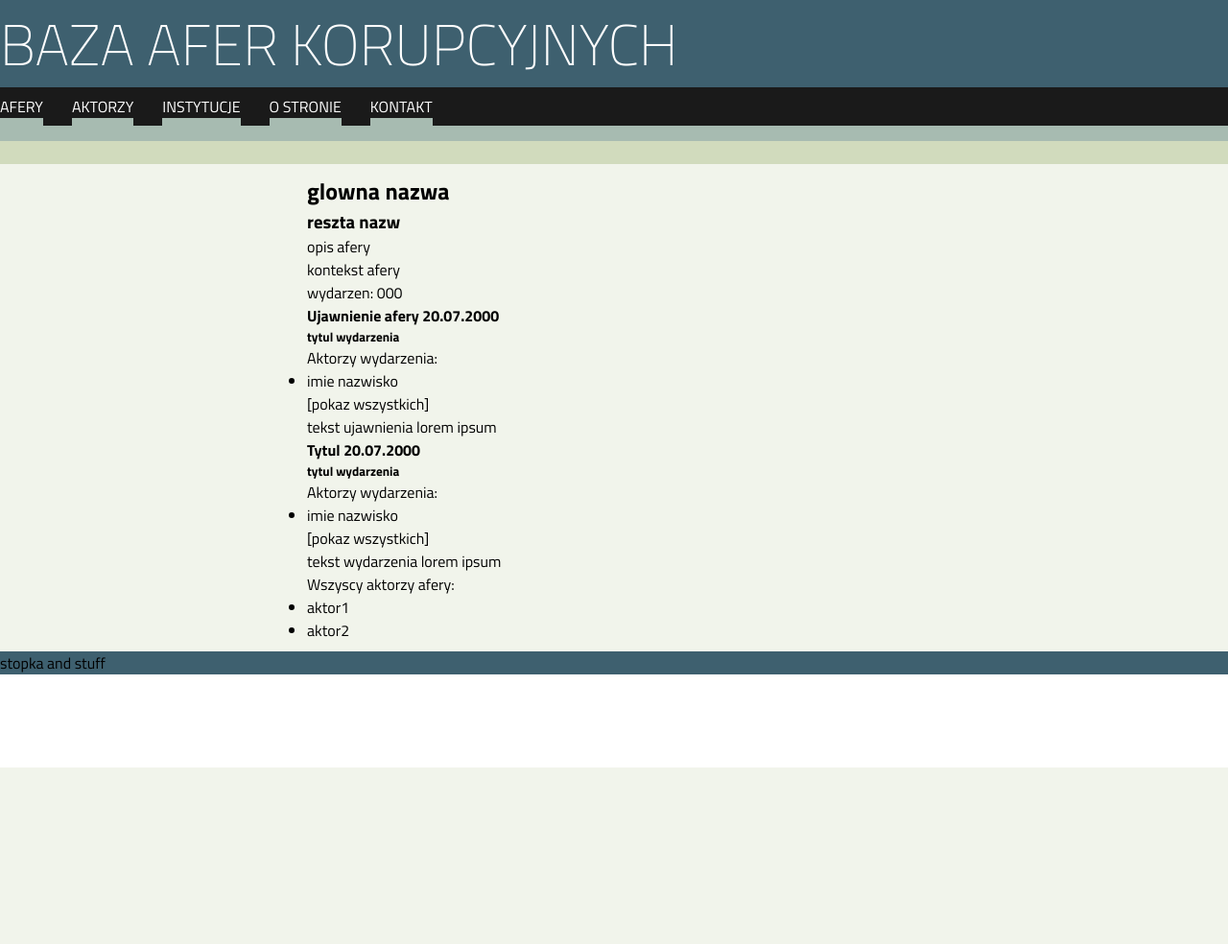
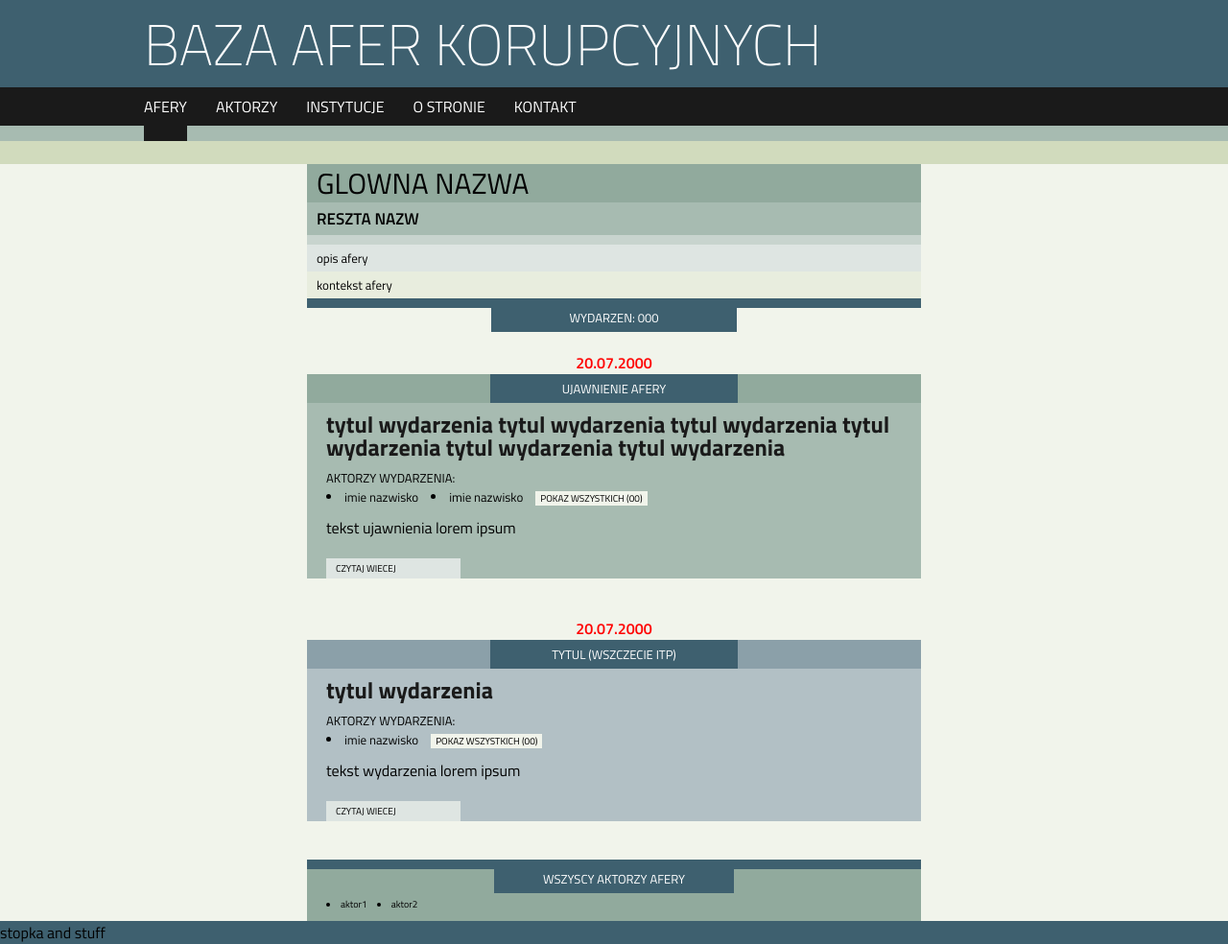
Before and after one commit to CCLab/BriberyDB, a Django app: template templates/afera.html in a window 1280 px wide. Shown: the whole page at 96% size. Before the commit the page ends 800 px from the top, so only its background shows below. Run offline with Django 3.2, Linux system fonts and the light colour scheme; the template is opened without the code that fills it, so the values that code supplies are empty.

Commit message:
css work by kya

```diff
--- a/static/style.css
+++ b/static/style.css
@@ -10,6 +10,8 @@ a:hover,span:hover {
 html, body {
 	font-family: 'Titillium Web', sans-serif;
 }
+
+h2, h3, h4, h5, h6 { font-weight: 400; }
 
 /* 300 400 600 700
 #1a1a1a czarny
@@ -60,6 +62,7 @@ html, body {
 	font-size: 60px;
 	text-transform: uppercase;
 	color: #fff;
+	padding-left:150px;
 }
 
 #header #navi-top {
@@ -70,6 +73,7 @@ html, body {
 	height:5ex;
 	border-bottom: 2ex solid #a7bbb1;
 	text-transform: uppercase;
+        padding-left:150px;
 }
 #header #navi-top ul li {
 	padding-top:1ex;
@@ -81,11 +85,11 @@ html, body {
 #header #navi-top ul li a {
 	color: #fff;
         border-bottom: 2ex solid #a7bbb1 ;
+	padding-bottom:8px;
 }
-#header #navi-top ul li a:hover {
-border-bottom: 2ex solid black;
+#header #navi-top ul li a:hover, #header #navi-top ul li a#active {
+	border-bottom: 2ex solid #1a1a1a;
 }
-#header #navi-top ul li a:active {}
 
 /********** end header ************/
 
@@ -101,45 +105,155 @@ border-bottom: 2ex solid black;
 
 #jedna-afera {
 	width: 50%; margin: 0 auto;
-	padding: 10px;}
-#jedna-afera h2 {}
-#jedna-afera h3 {}
+	padding: 0;
+}
+#jedna-afera h2 {
+        padding: 5px 10px;
+	font-weight: 400;
+	font-size: 30px;
+	text-transform:uppercase;
+	background-color: #91aa9d;
+	line-height:2ex;
+}
+#jedna-afera h3 {
+        padding: 4px 10px;
+	font-weight: 600;
+	font-size: 17px;
+	text-transform:uppercase;
+	background-color: #a7bbb1;
+	border-bottom: 10px solid #c8d4ce;
+}
 
-#jedna-afera p#opis {}
-#jedna-afera p#kontekst {}
+#jedna-afera p#opis {
+	font-size: small;
+        padding: 4px 10px;
+	background-color: #dee5e2 ;
+}
+#jedna-afera p#kontekst {
+	font-size: small;
+        padding: 4px 10px;
+	background-color: #e8edde;
+	border-bottom: 10px solid #3e606f ;
+}
 
-#jedna-afera #wydarzen {}
+#jedna-afera .wydarzen {
+	margin: 0 auto;
+	text-align: center;
+	text-transform: uppercase;
+	font-size: small;
+	width:40%;
+	color: #fff;
+        background-color: #3e606f;
+	padding-bottom:5px;
+	margin-bottom: 20px;
+}
 
-#jedna-afera #ujawnienie {}
-#jedna-afera #ujawnienie #ujawnienie-more {}
+#jedna-afera #ujawnienie { background-color: #a7bbb1; }
 
-#jedna-afera #ujawnienie h4 {}
-#jedna-afera #ujawnienie h4 span.data {}
+#jedna-afera .glowka {
+        background-color: #91aa9d;
+	padding-left: 10px;
+	padding-right: 10px;
+}
 
-#jedna-afera #ujawnienie h5 {}
-#jedna-afera #ujawnienie .wydarzenie-aktorzy {}
-#jedna-afera #ujawnienie .wydarzenie-aktorzy ul {}
-#jedna-afera #ujawnienie .wydarzenie-aktorzy li {}
+#jedna-afera h4 {
+	margin: 0 auto;
+	text-align: center;
+	text-transform: uppercase;
+	font-size: small;
+	width:40%;
+	color: #fff;
+        background-color: #3e606f;
+	padding: 5px 5px;
+	margin-bottom: 4px;
 
-#jedna-afera #ujawnienie .wydarzenie-tekst {}
+}
+#jedna-afera .ramka {
+	padding: 0 20px 0px 20px;
+	margin-bottom: 40px;
+}
+#jedna-afera div.data {
+	font-weight:600;
+	color: red;
+	text-align: center;
+	background-color: #f1f4eb;
+}
 
-#jedna-afera #wydarzenie {}
-#jedna-afera #wydarzenie a#wydarzenie-more {}
+#jedna-afera h5 {
+	font-size: 24px;
+	font-weight: 700;
+	margin-top:10px;
+	margin-bottom:10px;
+	color: #1a1a1a;
+	line-height:2ex;
+}
 
-#jedna-afera #wydarzenie h4 {}
-#jedna-afera #wydarzenie h4 span.data {}
+#jedna-afera .wydarzenie-aktorzy {
+	font-size: small;
+	text-transform: uppercase;
+}
+#jedna-afera .wydarzenie-aktorzy ul {
+        text-transform: none;
+	list-style-position:inside;
+}
+#jedna-afera .wydarzenie-aktorzy li {
+	float: left;
+	margin-right: 1em;
+}
 
-#jedna-afera #wydarzenie h5 {}
-#jedna-afera #wydarzenie .wydarzenie-aktorzy {}
-#jedna-afera #wydarzenie .wydarzenie-aktorzy ul {}
-#jedna-afera #wydarzenie .wydarzenie-aktorzy li {}
+#jedna-afera .wydarzenie-tekst {
+	margin-top:10px;
+	font-weight: 400;
+}
 
-#jedna-afera #wydarzenie .wydarzenie-tekst {}
+#jedna-afera .more {
+        text-transform: uppercase;
+	font-size: x-small;
+        margin-top:20px;
+	background-color: #dee5e2;
+	padding: 3px 10px;
+	width:20%;
+}
 
-#jedna-afera-aktorzy {}
-#jedna-afera-aktorzy p {}
-#jedna-afera-aktorzy ul {}
-#jedna-afera-aktorzy ul li {}
+
+
+#jedna-afera .pokaz {
+	display:inline-block;
+	background-color: #f1f4eb;
+	padding: 0 5px;
+	font-size: x-small;
+	cursor: pointer;
+}
+
+#jedna-afera .pokaz:hover, #jedna-afera .more:hover {
+	background-color: #e8edde ;
+}
+
+#jedna-afera .wydarzenie { background-color: #b2c0c5; }
+#jedna-afera .wydarzenie .glowka { background-color: #8ba0a9; }
+
+#jedna-afera-aktorzy {
+	border-top: 10px solid #3e606f;
+	padding: 0 20px 10px 20px;
+	background-color: #91aa9d;
+}
+#jedna-afera-aktorzy h4 {
+	padding-top: 0;
+}
+#jedna-afera-aktorzy ul {
+	list-style-position: inside;
+	font-size: x-small;
+}
+#jedna-afera-aktorzy ul li {
+	float: left;
+	margin-right: 1em;
+}
+
+#jedna-afera-aktorzy ul:after {
+        content: "";
+        display: table;
+        clear:both;
+}
 
 /********** end jedna-afera ************/
 
--- a/templates/afera.html
+++ b/templates/afera.html
@@ -5,30 +5,39 @@
 	  <p id="opis"> opis afery </p>
           <p id="kontekst"> kontekst afery </p>
           <div class="wydarzen">wydarzen: 000</div>
+
           <div id="ujawnienie">
-            <a id="ujawnienie-more" href=""><h4>Ujawnienie afery
-              <span class="data">20.07.2000</span></h4>
+              <div class="data">20.07.2000</div>
+              <div class="glowka">
+              <h4>Ujawnienie afery</h4>
+              </div>
+              <div class="ramka">
+              <h5>tytul wydarzenia tytul wydarzenia tytul wydarzenia tytul wydarzenia tytul wydarzenia tytul wydarzenia </h5>
+              <div class="wydarzenie-aktorzy">Aktorzy wydarzenia:
+                <ul><li>imie nazwisko</li><li>imie nazwisko</li></ul> <span class="pokaz">pokaz wszystkich (00)</span>
+              </div><!-- koniec wydarzenie-aktorzy -->
+              <p class="wydarzenie-tekst">tekst ujawnienia lorem ipsum</p>
+              <p class="more"><a href="">czytaj wiecej</a></p>
+              </div><!-- koniec ramka -->
+          </div><!-- koniec ujawnienie -->
+
+          <div class="wydarzenie">
+              <div class="data">20.07.2000</div>
+              <div class="glowka">
+              <h4>Tytul (wszczecie itp)</h4>
+              </div>
+              <div class="ramka">
               <h5>tytul wydarzenia</h5>
               <div class="wydarzenie-aktorzy">Aktorzy wydarzenia:
-                <ul><li>imie nazwisko</li></ul>[pokaz wszystkich]
-              </div><!-- koniec wydarzenie-aktorzy -->
-              <p class="wydarzenie-tekst">tekst ujawnienia lorem ipsum</p>
-            </a>
-          </div><!-- koniec ujawnienie -->
-          <div class="wydarzenie">
-            <a class="wydarzenie-more" href="">
-              <h4>Tytul
-                <span class="data">20.07.2000</span>
-              </h4>
-              <h5>tytul wydarzenia</h5>
-              <div class="wydarzenie-aktorzy">Aktorzy wydarzenia:
-                <ul><li>imie nazwisko</li></ul>[pokaz wszystkich]
+                <ul><li>imie nazwisko</li></ul> <span class="pokaz">pokaz wszystkich (00)</span>
               </div><!-- koniec wydarzenie-aktorzy -->
               <p class="wydarzenie-tekst">tekst wydarzenia lorem ipsum</p>
-            </a>
+              <p class="more"><a href="">czytaj wiecej</a></p>
+              </div><!-- koniec ramka -->
           </div><!-- koniec wydarzenie -->
+
           <div id="jedna-afera-aktorzy">
-            <p>Wszyscy aktorzy  afery:</p>
+            <h4>Wszyscy aktorzy  afery</h4>
             <ul>
 	      <li>aktor1</li>
 	      <li>aktor2</li>
--- a/templates/body.html
+++ b/templates/body.html
@@ -8,7 +8,7 @@
 	</a>
         <div id="navi-top">
           <ul>
-            <li><a class="active" href="">afery</a></li>
+            <li><a id="active" href="">afery</a></li>
             <li><a href="">aktorzy</a></li>
             <li><a href="">instytucje</a></li>
             <li><a href="">o stronie</a></li>
```
Also changed, not shown: 1 other file.
